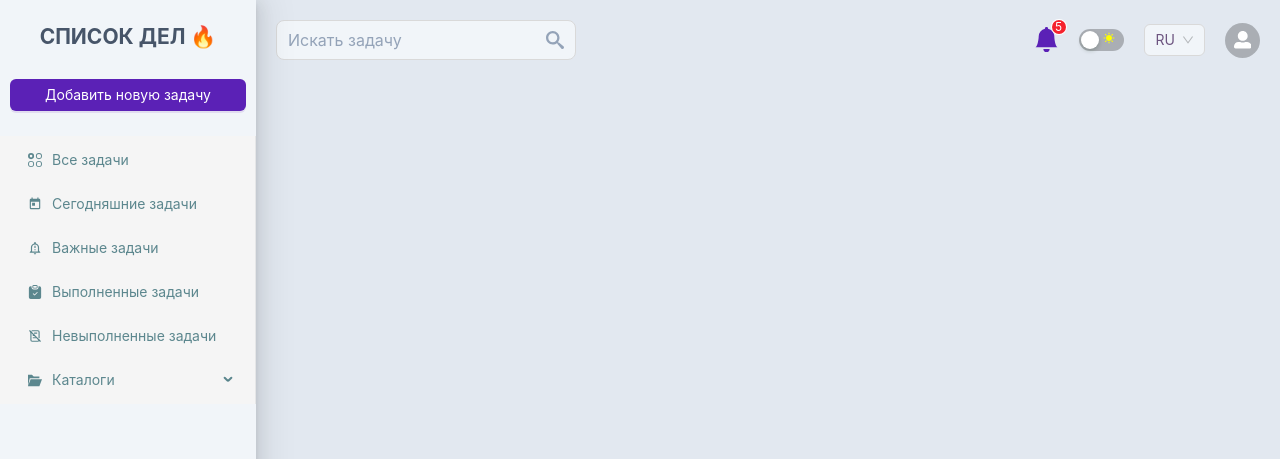
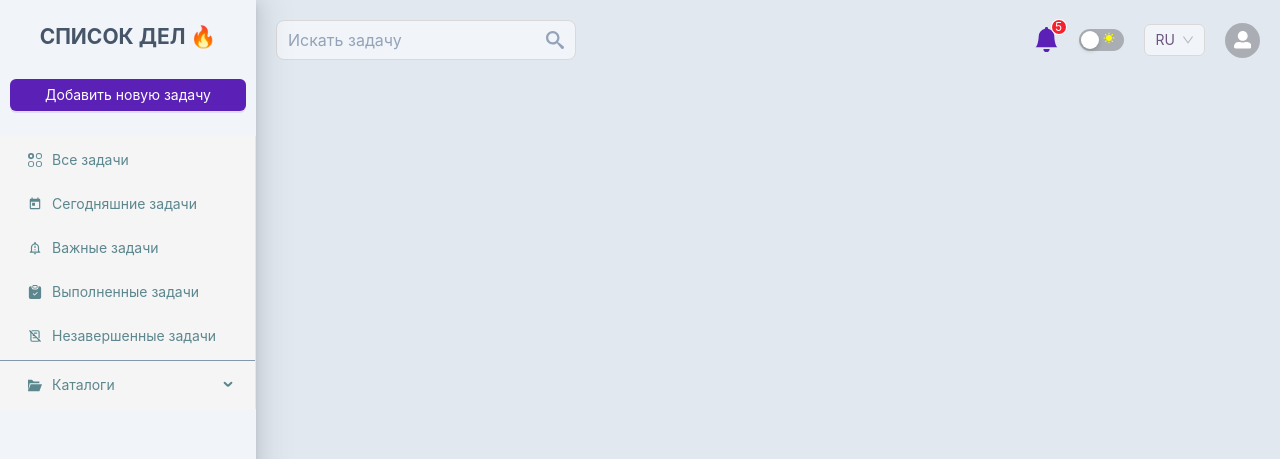
Before and after one commit to kiyotaaka/react-eslint, a React (Vite) app: page / in a window 1280 px wide. Shown: the top 459 px of the page. Built offline with nearby package versions, Linux system fonts and the light colour scheme.

Commit message:
добавил два языка ru и en, и оптипизировал код

```diff
--- a/src/components/layouts/Drawer/Drawer.tsx
+++ b/src/components/layouts/Drawer/Drawer.tsx
@@ -1,25 +1,18 @@
 /* eslint-disable react/jsx-one-expression-per-line */
-/* eslint-disable @typescript-eslint/indent */
-// eslint-disable-next-line object-curly-newline
-import { ConfigProvider, Drawer, Menu, MenuProps } from 'antd';
+import { Drawer } from 'antd';
 import clsx from 'clsx';
 import React from 'react';
 import { useTranslation } from 'react-i18next';
-import { useLocation, useNavigate } from 'react-router-dom';
 import { UiButton } from 'src/components/ui';
-import { useActions } from 'src/hooks/useActions';
-import { useAppSelector } from 'src/hooks/useAppSelector';
-import { useResponsive } from 'src/hooks/useResponsive';
+import { useActions, useAppSelector, useResponsive } from 'src/hooks';
 
-import { routes } from '../routes';
+import { DrawerMenu } from './Menu/Menu';
 
 import './drawer.scss';
 
 const DrawerComp: React.FC = () => {
   const [isDrawer, setIsDrawer] = React.useState(false);
 
-  const navigate = useNavigate();
-  const { pathname } = useLocation();
   const { mode, drawerShow } = useAppSelector((s) => s.custom);
 
   const { isMobile } = useResponsive(992);
@@ -28,13 +21,6 @@ const DrawerComp: React.FC = () => {
 
   const onCloseDrawer = () => {
     toggleDrawer(!drawerShow);
-  };
-
-  const onClickRoute: MenuProps['onClick'] = (e) => {
-    navigate(e.key);
-    if (isMobile) {
-      toggleDrawer(!drawerShow);
-    }
   };
 
   React.useEffect(() => {
@@ -55,29 +41,10 @@ const DrawerComp: React.FC = () => {
       <div className={clsx('drawer', `drawer ${mode}`)}>
         <div className="drawer__submenu">
           <h2>{t('title')} 🔥</h2>
-          <UiButton>Добавить новую задачу</UiButton>
+          <UiButton>{t('addText')}</UiButton>
         </div>
         <div className="drawer__menu">
-          <ConfigProvider
-            theme={{
-              token:
-                mode === 'dark'
-                  ? {
-                      colorBgBase: '#141E33',
-                      colorTextBase: '#8497AC',
-                      controlItemBgActive: '#1A253A',
-                      colorPrimary: '#E2E8F0',
-                    }
-                  : {
-                      colorBgBase: '#F1F5F9',
-                      colorTextBase: '#477880',
-                      controlItemBgActive: '#EDE9FE',
-                      colorPrimary: '#F43F5E',
-                    },
-            }}
-          >
-            <Menu mode="inline" selectedKeys={[pathname]} onClick={onClickRoute} items={routes} />
-          </ConfigProvider>
+          <DrawerMenu />
         </div>
       </div>
     </Drawer>
--- /dev/null
+++ b/src/components/layouts/Drawer/Menu/Menu.tsx
@@ -0,0 +1,46 @@
+/* eslint-disable @typescript-eslint/indent */
+import { ConfigProvider, Menu, MenuProps } from 'antd';
+import React from 'react';
+import { useLocation, useNavigate } from 'react-router-dom';
+import { useActions, useAppSelector, useResponsive } from 'src/hooks';
+
+import { useRoutes } from '../../routes';
+
+const DrawerMenu: React.FC = () => {
+  const { mode, drawerShow } = useAppSelector((s) => s.custom);
+  const { pathname } = useLocation();
+  const { isMobile } = useResponsive(992);
+  const { toggleDrawer } = useActions();
+  const routes = useRoutes();
+  const navigate = useNavigate();
+  const onClickRoute: MenuProps['onClick'] = (e) => {
+    navigate(e.key);
+    if (isMobile) {
+      toggleDrawer(!drawerShow);
+    }
+  };
+  return (
+    <ConfigProvider
+      theme={{
+        token:
+          mode === 'dark'
+            ? {
+                colorBgBase: '#141E33',
+                colorTextBase: '#8497AC',
+                controlItemBgActive: '#1A253A',
+                colorPrimary: '#E2E8F0',
+              }
+            : {
+                colorBgBase: '#F1F5F9',
+                colorTextBase: '#477880',
+                controlItemBgActive: '#EDE9FE',
+                colorPrimary: '#F43F5E',
+              },
+      }}
+    >
+      <Menu mode="inline" selectedKeys={[pathname]} onClick={onClickRoute} items={routes} />
+    </ConfigProvider>
+  );
+};
+
+export { DrawerMenu };
--- a/src/components/layouts/Footer/Footer.tsx
+++ b/src/components/layouts/Footer/Footer.tsx
@@ -1,5 +1,9 @@
 import React from 'react';
+import { useTranslation } from 'react-i18next';
 
-const Footer: React.FC = () => <footer>Сделано с ❤️ автором</footer>;
+const Footer: React.FC = () => {
+  const { t } = useTranslation();
+  return <footer>{t('author')}</footer>;
+};
 
 export { Footer };
--- a/src/components/layouts/Header/Header.tsx
+++ b/src/components/layouts/Header/Header.tsx
@@ -8,9 +8,7 @@ import { FaUserAlt } from 'react-icons/fa';
 import { ImSearch } from 'react-icons/im';
 import { MdSunny } from 'react-icons/md';
 import { UiInput, UiSelect, UiSwitch } from 'src/components/ui';
-import { useActions } from 'src/hooks/useActions';
-import { useAppSelector } from 'src/hooks/useAppSelector';
-import { useResponsive } from 'src/hooks/useResponsive';
+import { useActions, useAppSelector, useResponsive } from 'src/hooks';
 
 import './header.scss';
 
@@ -18,7 +16,7 @@ const Header: React.FC = () => {
   const { mode, drawerShow } = useAppSelector((state) => state.custom);
   const { toggleColorMode, toggleDrawer } = useActions();
   const { isMobile } = useResponsive(992);
-  const { i18n } = useTranslation();
+  const { i18n, t } = useTranslation();
 
   const lang = Cookies.get('lang');
 
@@ -42,7 +40,7 @@ const Header: React.FC = () => {
           />
         ) : (
           <UiInput
-            placeholder="Искать задачу"
+            placeholder={`${t('placeholderSearch')}`}
             style={{ width: '300px' }}
             suffix={<ImSearch color="#94A3B8" size={18} />}
             size="large"
@@ -72,7 +70,7 @@ const Header: React.FC = () => {
       </div>
       {isMobile && (
         <UiInput
-          placeholder="Искать задачу"
+          placeholder={`${t('placeholderSearch')}`}
           suffix={<ImSearch color="#94A3B8" size={18} />}
           size="large"
         />
--- a/src/components/layouts/Layout.tsx
+++ b/src/components/layouts/Layout.tsx
@@ -1,9 +1,9 @@
 import clsx from 'clsx';
 import React from 'react';
+import { useTranslation } from 'react-i18next';
 import { IoMdAdd } from 'react-icons/io';
 import { Outlet } from 'react-router-dom';
-import { useAppSelector } from 'src/hooks/useAppSelector';
-import { useResponsive } from 'src/hooks/useResponsive';
+import { useAppSelector, useResponsive } from 'src/hooks';
 
 import { UiFloatButton } from '../ui';
 
@@ -16,6 +16,7 @@ import './Layout.scss';
 const Layout: React.FC = () => {
   const { drawerShow } = useAppSelector((state) => state.custom);
   const { isMobile } = useResponsive(992);
+  const { t } = useTranslation();
   return (
     <div className="layout">
       <DrawerComp />
@@ -24,7 +25,7 @@ const Layout: React.FC = () => {
         <Outlet />
         <Footer />
       </main>
-      {isMobile && <UiFloatButton icon={<IoMdAdd />} tooltip={<>Добавить новую задачу</>} />}
+      {isMobile && <UiFloatButton icon={<IoMdAdd />} tooltip={t('addText')} />}
     </div>
   );
 };
--- a/src/components/layouts/routes.tsx
+++ b/src/components/layouts/routes.tsx
@@ -1,44 +1,51 @@
 import { MenuProps } from 'antd';
+import { useTranslation } from 'react-i18next';
 import { AiOutlinePlus } from 'react-icons/ai';
 import { BsFillClipboardCheckFill, BsUiRadiosGrid } from 'react-icons/bs';
 import { ImFolderOpen } from 'react-icons/im';
 import { MdOutlineNotificationImportant, MdToday } from 'react-icons/md';
 import { TbNotesOff } from 'react-icons/tb';
 
-export const routes: MenuProps['items'] = [
+export const useRoutes = () => {
+  const { t } = useTranslation();
+  const routes: MenuProps['items'] = [
     {
       key: '/all',
-    label: 'Все задачи',
+      label: t('all'),
       icon: <BsUiRadiosGrid />,
     },
     {
       key: '/today',
-    label: 'Сегодняшние задачи',
+      label: t('today'),
       icon: <MdToday />,
     },
     {
       key: '/important',
-    label: 'Важные задачи',
+      label: t('important'),
       icon: <MdOutlineNotificationImportant />,
     },
     {
       key: '/completed',
-    label: 'Выполненные задачи',
+      label: t('completed'),
       icon: <BsFillClipboardCheckFill />,
     },
     {
       key: '/uncompleted',
-    label: 'Невыполненные задачи',
+      label: t('uncompleted'),
       icon: <TbNotesOff />,
     },
     {
+      type: 'divider',
+      style: { borderColor: '#8497AC' },
+    },
+    {
       key: '/directories',
-    label: 'Каталоги',
+      label: t('directories'),
       icon: <ImFolderOpen />,
       children: [
-      { label: 'Главный', key: '/directories/main' },
+        { label: t('mainDirectories'), key: '/directories/main' },
         {
-        label: 'Новый',
+          label: t('newDirectories'),
           key: '/directories/new',
           icon: <AiOutlinePlus />,
           style: {
@@ -48,3 +55,5 @@ export const routes: MenuProps['items'] = [
       ],
     },
   ];
+  return routes;
+};
--- a/src/components/ui/input/UiInput.tsx
+++ b/src/components/ui/input/UiInput.tsx
@@ -1,7 +1,7 @@
 /* eslint-disable @typescript-eslint/indent */
 import { ConfigProvider, Input, InputProps } from 'antd';
 import React from 'react';
-import { useAppSelector } from 'src/hooks/useAppSelector';
+import { useAppSelector } from 'src/hooks';
 
 const UiInput: React.FC<InputProps> = (_props) => {
   const { mode } = useAppSelector((s) => s.custom);
--- a/src/components/ui/select/UiSelect.tsx
+++ b/src/components/ui/select/UiSelect.tsx
@@ -1,7 +1,7 @@
 /* eslint-disable @typescript-eslint/indent */
 import { ConfigProvider, Select, SelectProps } from 'antd';
 import React from 'react';
-import { useAppSelector } from 'src/hooks/useAppSelector';
+import { useAppSelector } from 'src/hooks';
 
 const UiSelect: React.FC<SelectProps> = (_props) => {
   const { mode } = useAppSelector((state) => state.custom);
--- /dev/null
+++ b/src/hooks/index.ts
@@ -0,0 +1,3 @@
+export * from './useActions';
+export * from './useAppSelector';
+export * from './useResponsive';
--- a/src/locales/EN.ts
+++ b/src/locales/EN.ts
@@ -1,5 +1,16 @@
 export const EN = {
   translation: {
     title: 'TODO LIST',
+    addText: 'Add new task',
+    author: 'Made with ❤️ by',
+    placeholderSearch: 'Search task',
+    all: 'All tasks',
+    today: 'Today tasks',
+    important: 'Important tasks',
+    completed: 'Completed tasks',
+    uncompleted: 'Uncompleted tasks',
+    directories: 'Directories',
+    mainDirectories: 'Main',
+    newDirectories: 'New',
   },
 };
--- a/src/locales/RU.ts
+++ b/src/locales/RU.ts
@@ -1,5 +1,16 @@
 export const RU = {
   translation: {
     title: 'СПИСОК ДЕЛ',
+    addText: 'Добавить новую задачу',
+    author: 'Сделано с ❤️ автором',
+    placeholderSearch: 'Искать задачу',
+    all: 'Все задачи',
+    today: 'Сегодняшние задачи',
+    important: 'Важные задачи',
+    completed: 'Выполненные задачи',
+    uncompleted: 'Незавершенные задачи',
+    directories: 'Каталоги',
+    mainDirectories: 'Главный',
+    newDirectories: 'Новый',
   },
 };
```
Lines whose indentation alone changed are shown as unchanged.
